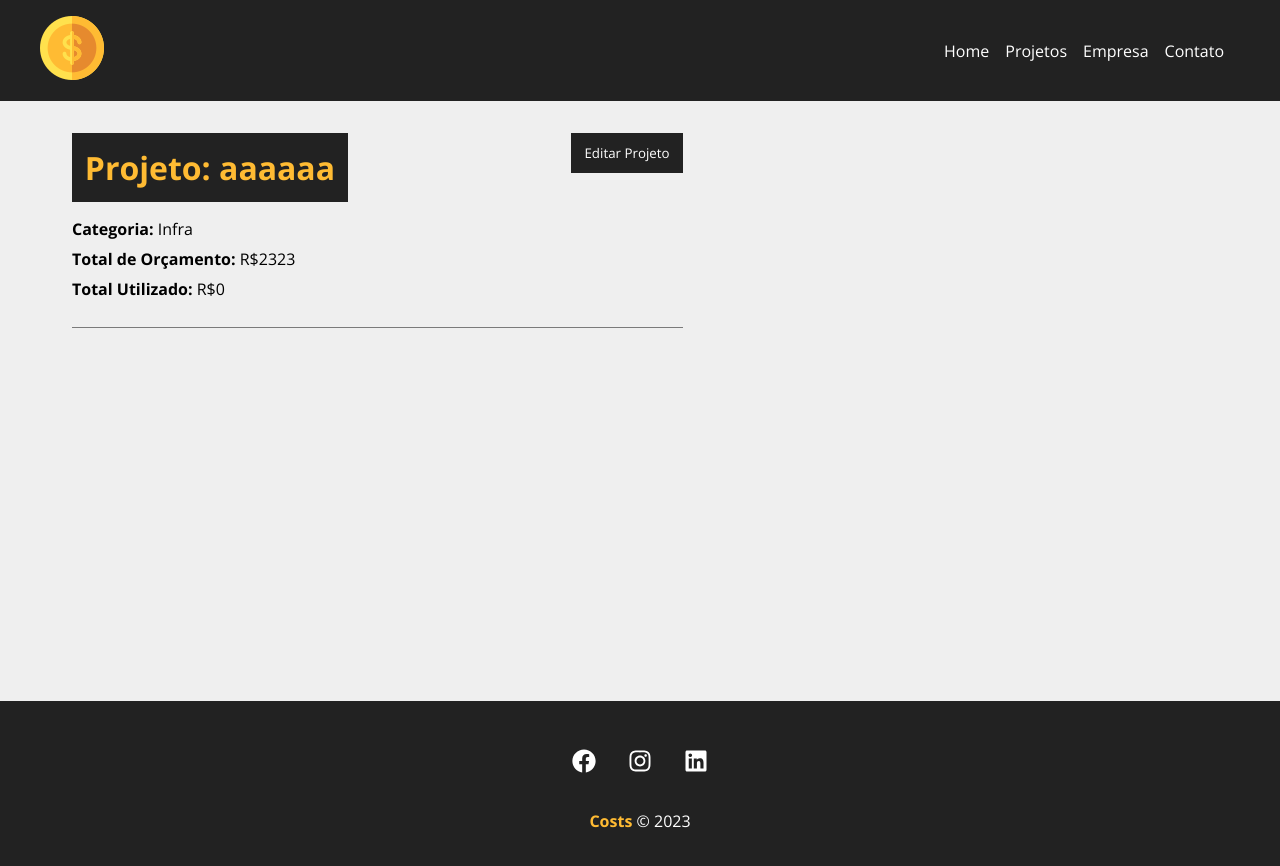
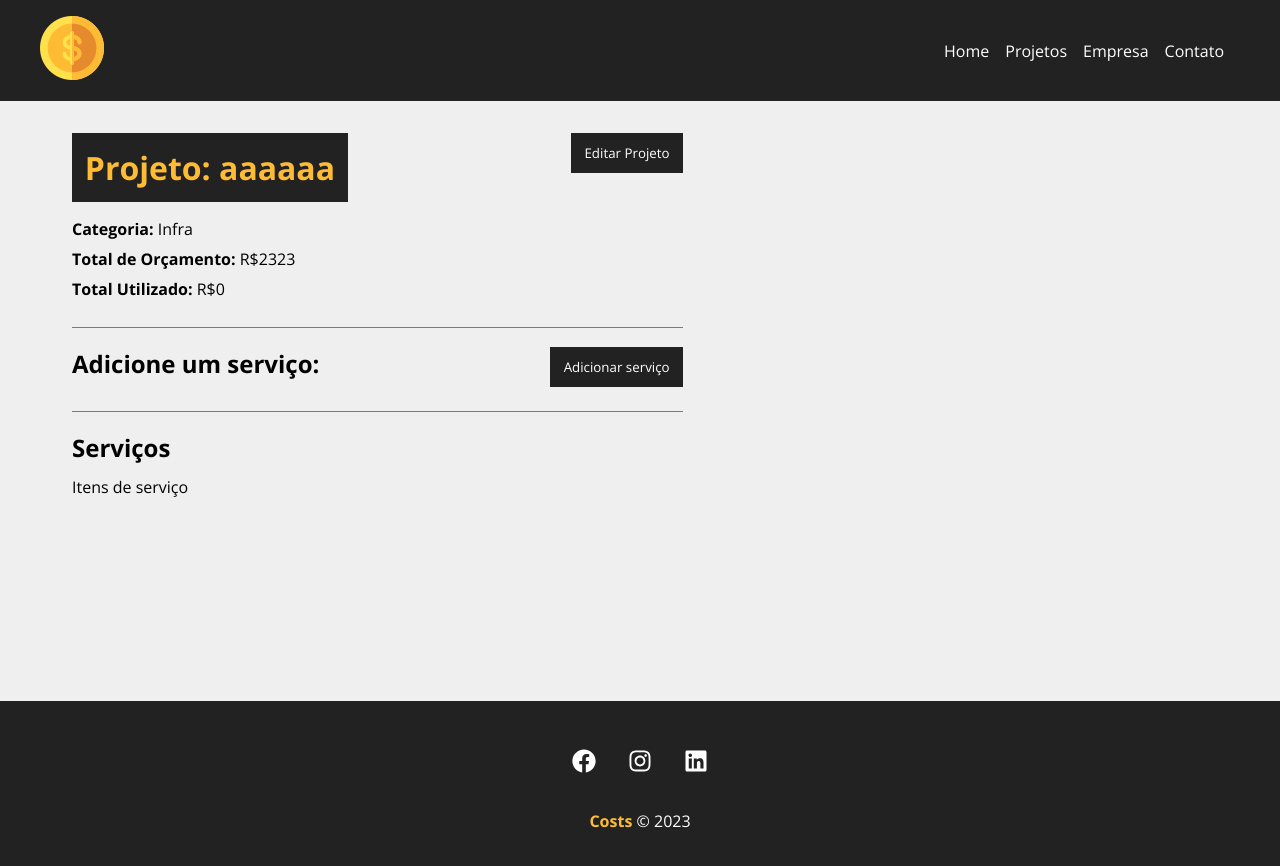
Before and after one commit to AndreDias25/COSTS, a React (Create React App) app in the folder costs/: page /projects/3 in a window 1280 px wide. Shown: the top 866 px of the page. Built offline with nearby package versions, Linux system fonts and the light colour scheme; data requests are answered from the project's data file.

Commit message:
criando área de serviços

```diff
--- a/costs/db.json
+++ b/costs/db.json
@@ -13,7 +13,7 @@
     },
     {
       "name": "Refazendo2",
-      "budget": "9004",
+      "budget": "900",
       "category": {
         "id": "3",
         "name": "Design"
--- a/costs/src/components/pages/Project.js
+++ b/costs/src/components/pages/Project.js
@@ -14,6 +14,7 @@
 
     const [project, setProject] = useState([]);
     const [showProjectForm, setShowProjectForm] = useState(false);
+    const [showServiceForm, setShowServiceForm] = useState(false);
     const [message, setMessage] = useState();
     const [type, setType] = useState();
 
@@ -33,6 +34,8 @@
     }, [id]) //monitorando o id
 
     function editPost(project){
+        setMessage('');
+
         // budget validation
 
         if(project.budget < project.cost){
@@ -61,6 +64,12 @@
     function toggleProjectForm(){
         setShowProjectForm(!showProjectForm);
     }
+
+    function toggleServiceForm(){
+        setShowServiceForm(!showServiceForm);
+    }
+
+
 
     return (
         <>
@@ -91,6 +100,20 @@
                             </div>
                         )}
                     </div>
+                    <div className={styles.service_form_container}>
+                            <h2>Adicione um serviço:</h2>
+                            <button className={styles.btn} onClick={toggleServiceForm}>
+                            {!showServiceForm ? 'Adicionar serviço': 'Fechar'}
+                            </button>
+                            <div className={styles.project_info}>
+                                {showServiceForm && <div>formulário do serviço</div>
+                                }
+                            </div>
+                    </div>
+                    <h2>Serviços</h2>
+                    <Container customClass="start">
+                            <p>Itens de serviço</p>
+                    </Container>
                 </Container>
             </div>)
         : (
```
